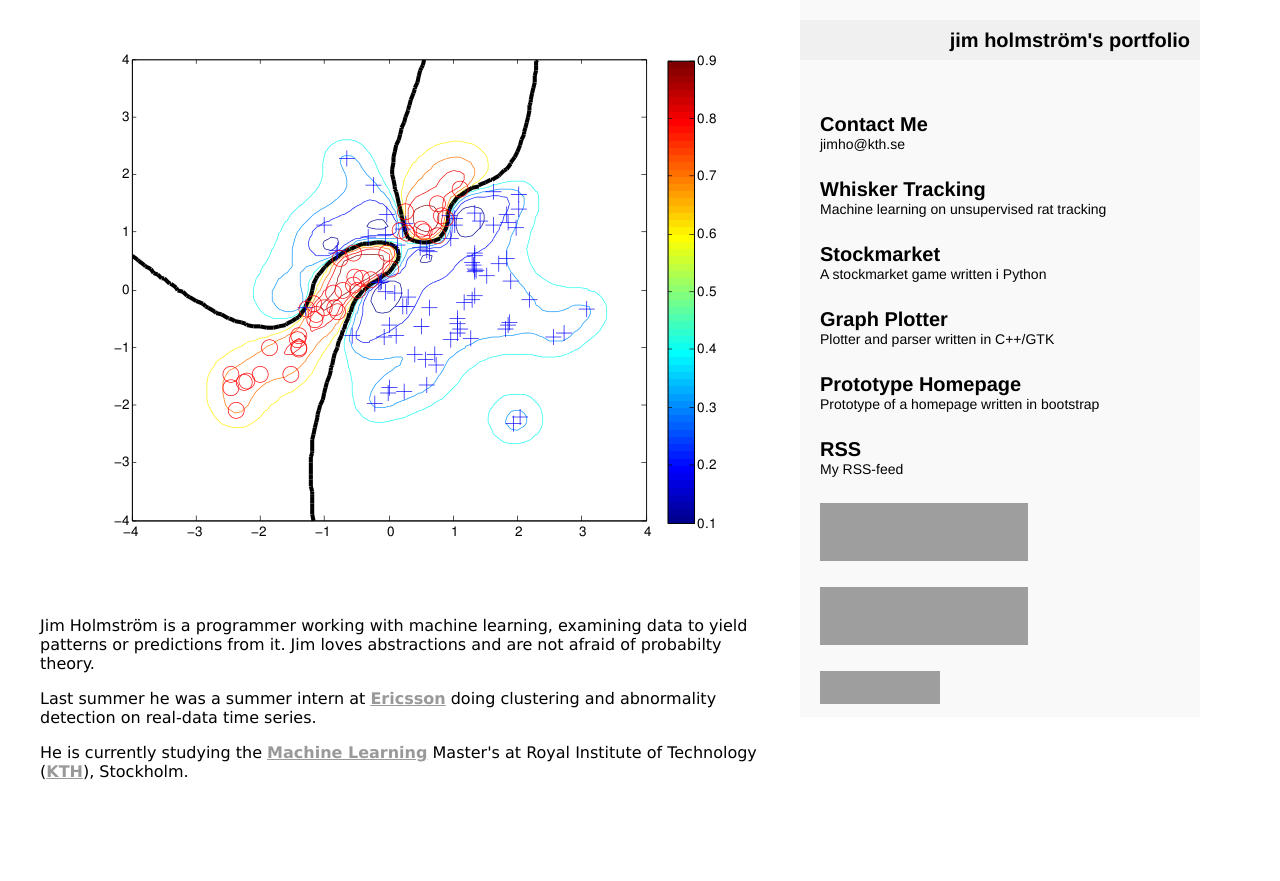
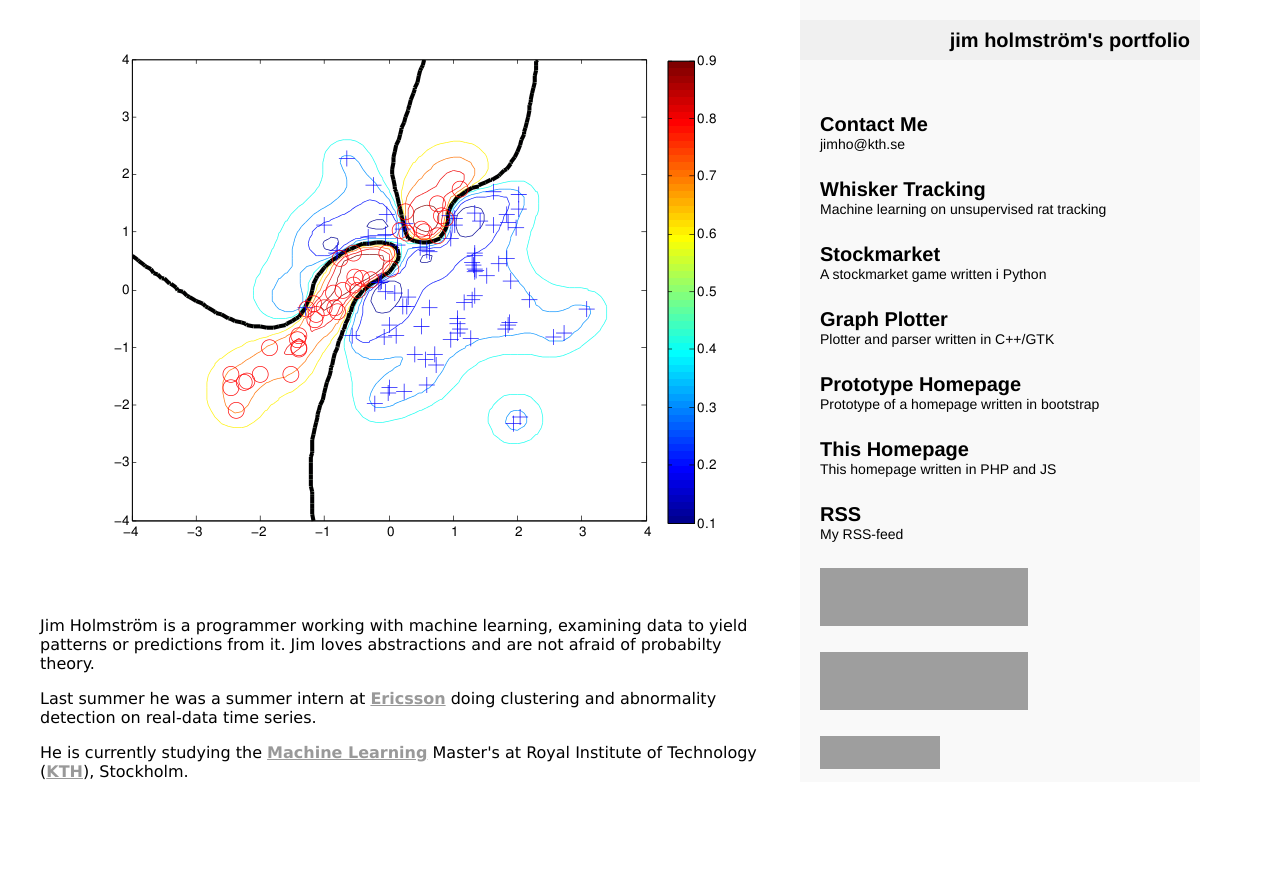
Before and after one commit to Jim-Holmstroem/jim.pm, a PHP site: page /portfolio/index.php in a window 1280 px wide. Run offline with PHP 8.4, Linux system fonts and the light colour scheme; grey boxes are pictures that could not be loaded.

Commit message:
Adds this page as project

```diff
--- a/portfolio/index.php
+++ b/portfolio/index.php
@@ -32,6 +32,10 @@
             <a href="http://new_page.jim.pm" class="navblock">
                 <div class="navtitle">Prototype Homepage</div>
                 <div class="navsub">Prototype of a homepage written in bootstrap</div>
+            </a>
+            <a href="http://github.com/Jim-Holmstroem/jim.pm" class="navblock">
+                <div class="navtitle">This Homepage</div>
+                <div class="navsub">This homepage written in PHP and JS</div>
             </a>
 	    <a href="http://rss.jim.pm" class="navblock">
                 <div class="navtitle">RSS</div>
```
